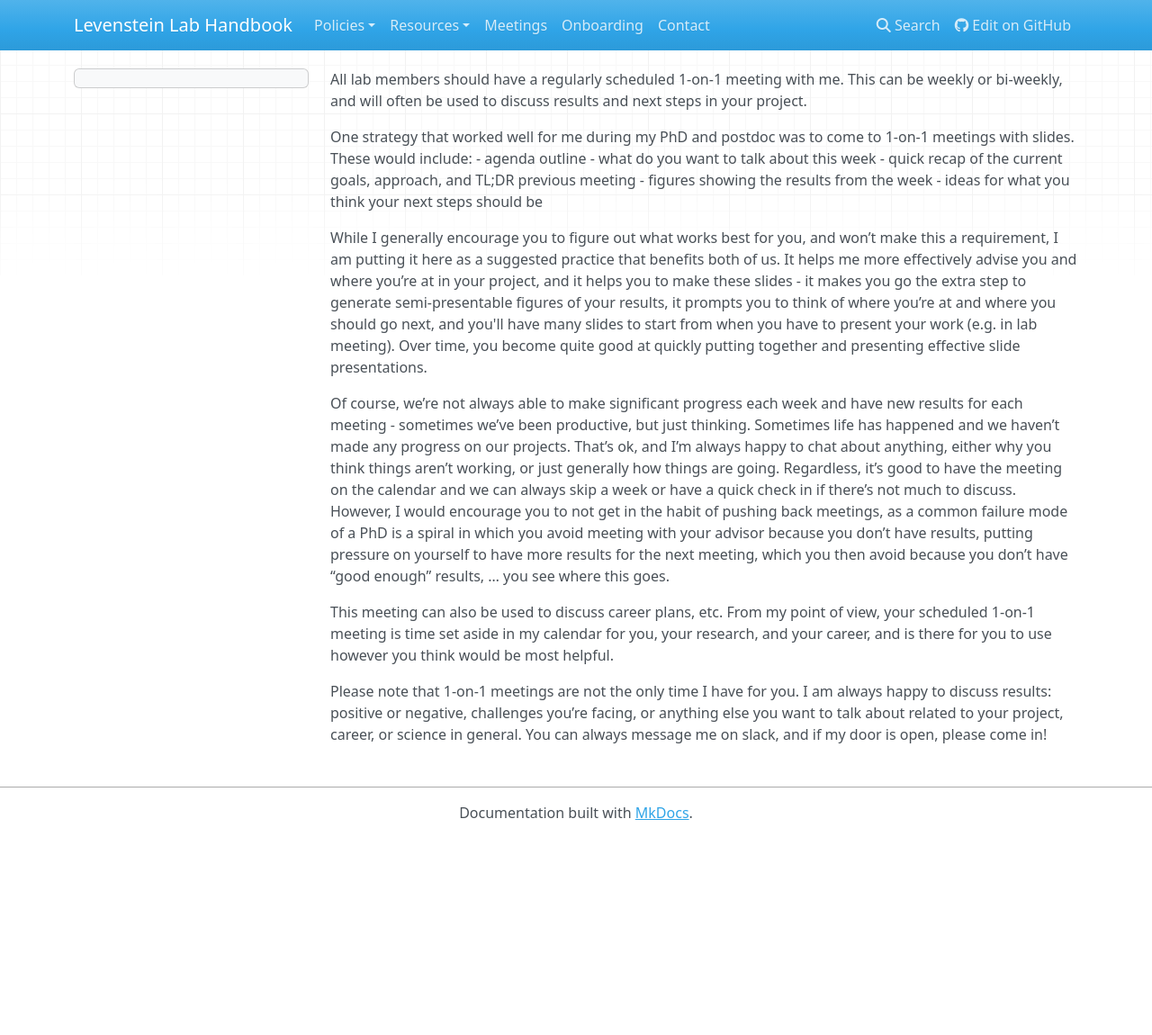
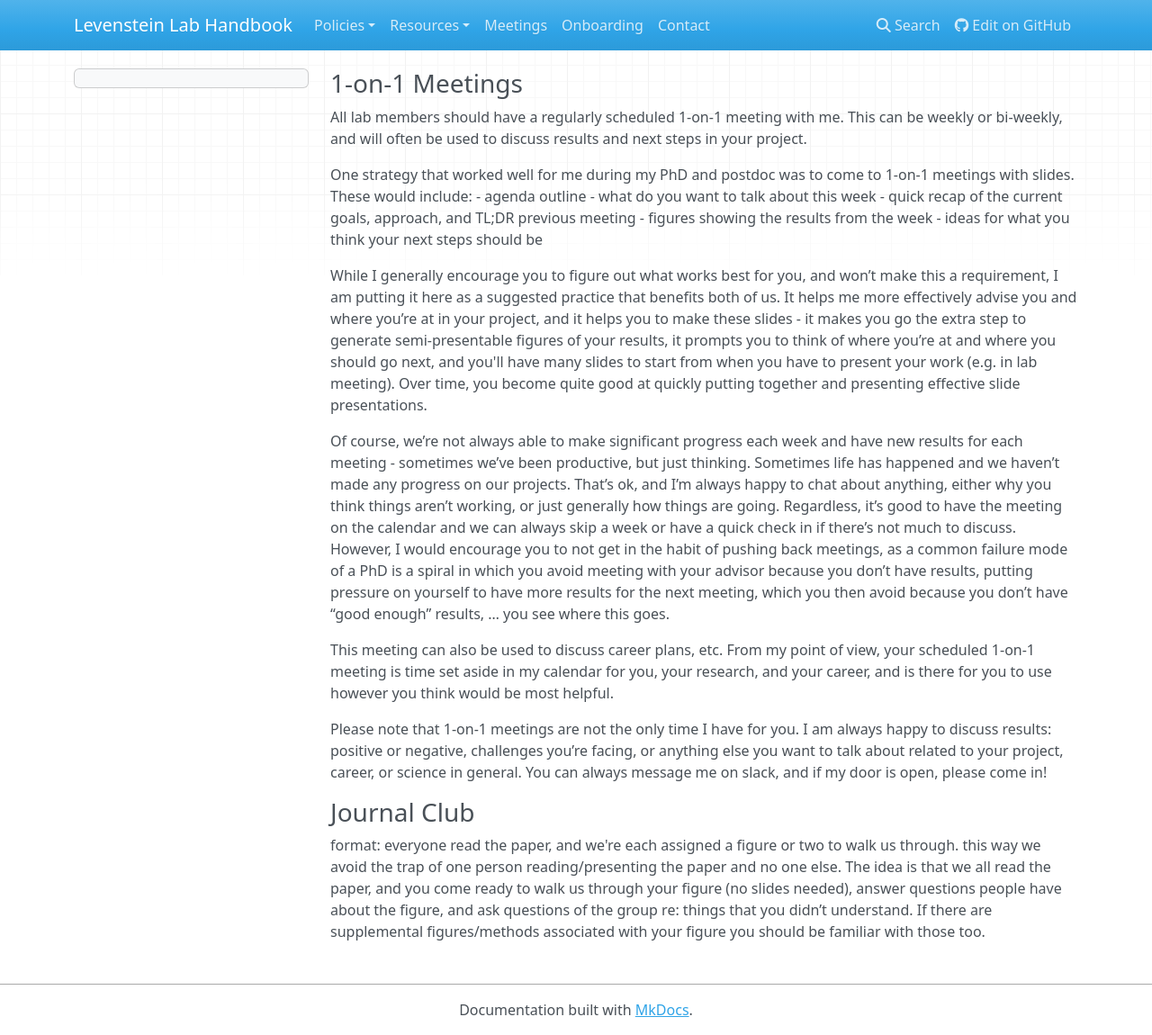
Before and after one commit to LevensteinLab/Lab-Handbook, an MkDocs documentation site: the page built from docs/Policies/meetings.md, in a window 1280 px wide and 1150 px high. Shown: the whole window at 90% size. Built offline with MkDocs 1.6.1, drawn with Linux system fonts in a browser that asks for light colours; nearby versions of some CDN libraries.

Commit message:
Update meetings.md with 1-on-1 and Journal Club details
Added guidelines for 1-on-1 meetings and introduced the Journal Club format.

```diff
--- a/docs/Policies/meetings.md
+++ b/docs/Policies/meetings.md
@@ -1,3 +1,5 @@
+### 1-on-1 Meetings
+
 All lab members should have a regularly scheduled 1-on-1 meeting with me.
 This can be weekly or bi-weekly, and will often be used to discuss results and next steps in your project.
 
@@ -32,3 +34,8 @@ Please note that 1-on-1 meetings are not the only time I have for you.
 I am always happy to discuss results: positive or negative, challenges you’re facing,
 or anything else you want to talk about related to your project, career, or science in general.
 You can always message me on slack, and if my door is open, please come in!
+
+
+### Journal Club
+
+format: everyone read the paper, and we're each assigned a figure or two to walk us through. this way we avoid the trap of one person reading/presenting the paper and no one else. The idea is that we all read the paper, and you come ready to walk us through your figure (no slides needed), answer questions people have about the figure, and ask questions of the group re: things that you didn’t understand. If there are supplemental figures/methods associated with your figure you should be familiar with those too.
```
